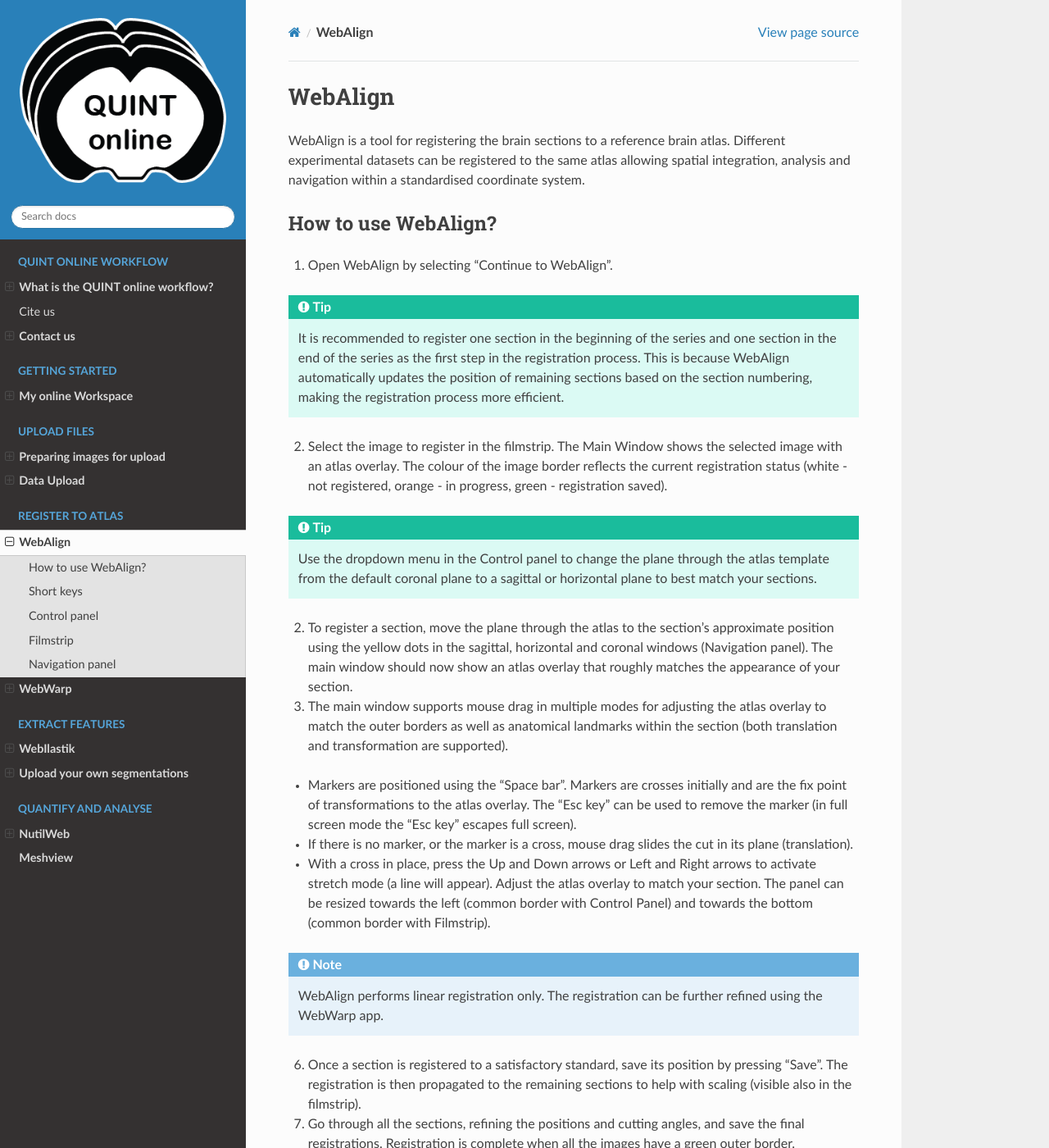
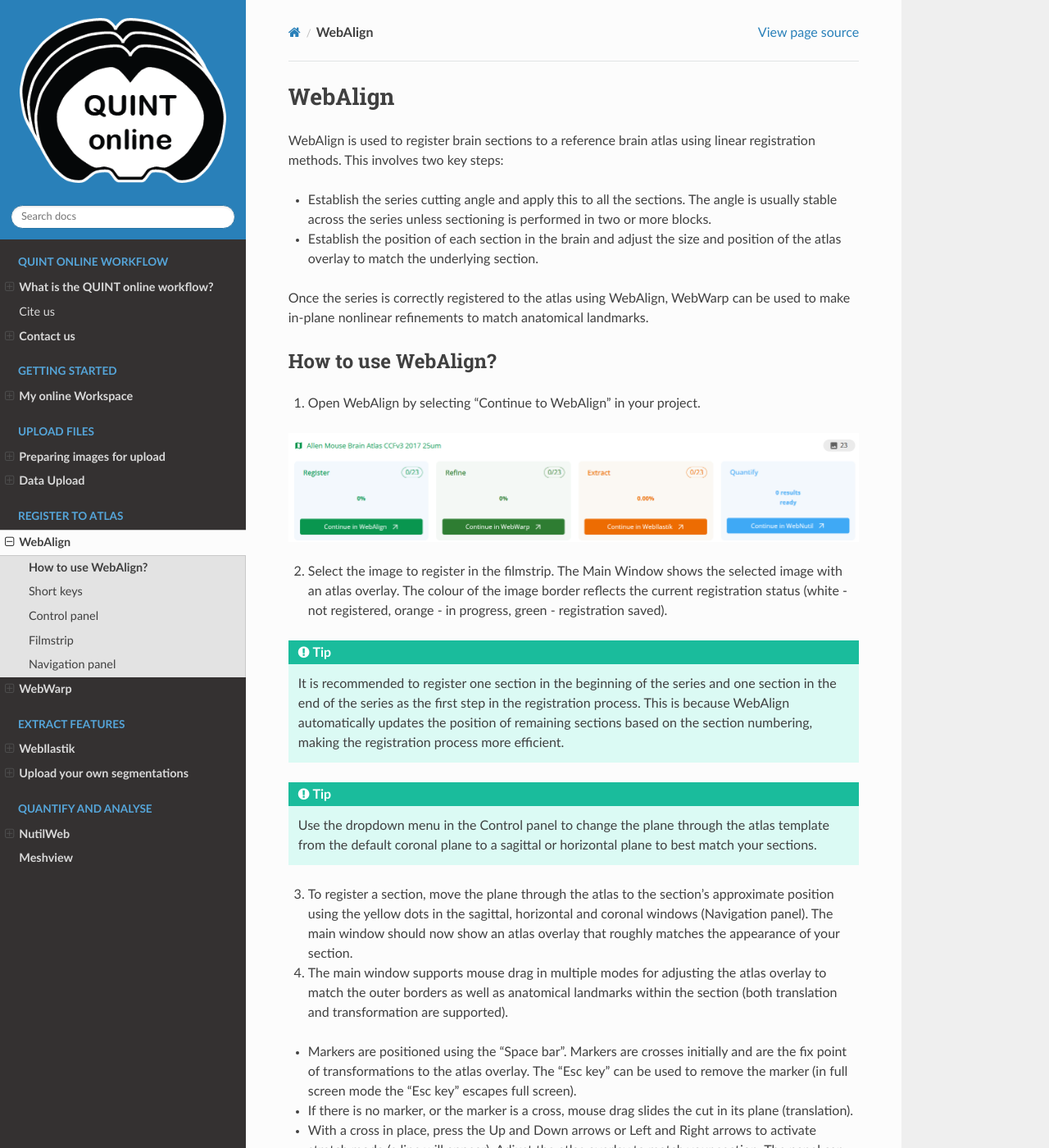
Before and after one commit to Neural-Systems-at-UIO/QUINT_webtools, a Sphinx documentation site: the page built from docs/WebAlign.rst, in a window 1280 px wide and 1400 px high. Shown: the whole window at 82% size. Built offline with Sphinx 7.4.7 and the Read the Docs theme 3.1.0, drawn with Linux system fonts in a browser that asks for light colours.

Commit message:
Update WebAlign

```diff
--- a/docs/QUINTintro_new.rst
+++ b/docs/QUINTintro_new.rst
@@ -1,7 +1,9 @@
 **What is the QUINT online workflow?**
 ======================================
 
-The QUINT online workflow supports the analysis of 2D rodent brain microscopy data, allowing brain-wide mapping and regional quantification using a reference brain atlas. The workflow is used to quantify cells and establish maps of cell distribution, receptor densities, connectivity patterns or pathological protein accumulation in the brain. It combines the use of a series of web-applications integrated in an online platform, accessible through EBRAINS.
+The QUINT online workflow supports the analysis of 2D rodent brain microscopy data, allowing brain-wide mapping and regional quantification using a reference brain atlas. The workflow is used to quantify cells and establish maps of cell distribution, receptor densities, connectivity patterns or pathological protein accumulation in the brain. Different experimental datasets can be registered to the same atlas allowing spatial integration, analysis and navigation within a standardised coordinate system.
+
+The QUINT online workflow combines the use of a series of web-applications integrated in an online platform, accessible through EBRAINS.
 
 .. image:: images/QUINT_withexample.png
 
--- a/docs/WebAlign.rst
+++ b/docs/WebAlign.rst
@@ -1,33 +1,38 @@
 **WebAlign**
 ============
 
-WebAlign is a tool for registering the brain sections to a reference brain atlas. Different experimental datasets can be registered to the same atlas allowing spatial integration, analysis and navigation within a standardised coordinate system.
+WebAlign is used to register brain sections to a reference brain atlas using linear registration methods. This involves two key steps:
 
-How to use WebAlign?
+* Establish the series cutting angle and apply this to all the sections. The angle is usually stable across the series unless sectioning is performed in two or more blocks.
+* Establish the position of each section in the brain and adjust the size and position of the atlas overlay to match the underlying section.
+
+Once the series is correctly registered to the atlas using WebAlign, WebWarp can be used to make in-plane nonlinear refinements to match anatomical landmarks.
+
+
+**How to use WebAlign?**
 ---------------------------------------------
 
-1. Open WebAlign by selecting "Continue to WebAlign".
+1. Open WebAlign by selecting "Continue to WebAlign" in your project.
+
+.. image:: images/navigate_to_apps.png
+
+2. Select the image to register in the filmstrip. The Main Window shows the selected image with an atlas overlay. The colour of the image border reflects the current registration status (white - not registered, orange - in progress, green - registration saved).
 
 .. tip::  It is recommended to register one section in the beginning of the series and one section in the end of the series as the first step in the registration process. This is because WebAlign automatically updates the position of remaining sections based on the section numbering, making the registration process more efficient.
 
-2. Select the image to register in the filmstrip. The Main Window shows the selected image with an atlas overlay. The colour of the image border reflects the current registration status (white - not registered, orange - in progress, green - registration saved).
-
 .. tip:: Use the dropdown menu in the Control panel to change the plane through the atlas template from the default coronal plane to a sagittal or horizontal plane to best match your sections.
 
-2. To register a section, move the plane through the atlas to the section's approximate position using the yellow dots in the sagittal, horizontal and coronal windows (Navigation panel). The main window should now show an atlas overlay that roughly matches the appearance of your section.
+3. To register a section, move the plane through the atlas to the section's approximate position using the yellow dots in the sagittal, horizontal and coronal windows (Navigation panel). The main window should now show an atlas overlay that roughly matches the appearance of your section.
 
-3.  The main window supports mouse drag in multiple modes for adjusting the atlas overlay to match the outer borders as well as anatomical landmarks within the section (both translation and transformation are supported).
+4.  The main window supports mouse drag in multiple modes for adjusting the atlas overlay to match the outer borders as well as anatomical landmarks within the section (both translation and transformation are supported).
 
 * Markers are positioned using the "Space bar". Markers are crosses initially and are the fix point of transformations to the atlas overlay. The "Esc key" can be used to remove the marker (in full screen mode the "Esc key" escapes full screen).
 * If there is no marker, or the marker is a cross, mouse drag slides the cut in its plane (translation).
 * With a cross in place, press the Up and Down arrows or Left and Right arrows to activate stretch mode (a line will appear). Adjust the atlas overlay to match your section. The panel can be resized towards the left (common border with Control Panel) and towards the bottom (common border with Filmstrip).
 
-.. note::
-  WebAlign performs linear registration only. The registration can be further refined using the WebWarp app.
+5. Once a section is registered to a satisfactory standard, save its position by pressing "Save". The registration is then propagated to the remaining sections to help with scaling (visible also in the filmstrip).
 
-6. Once a section is registered to a satisfactory standard, save its position by pressing "Save". The registration is then propagated to the remaining sections to help with scaling (visible also in the filmstrip).
-
-7. Go through all the sections, refining the positions and cutting angles, and save the final registrations. Registration is complete when all the images have a green outer border.
+6. Go through all the sections, refining the positions and cutting angles, and save the final registrations. Registration is complete when all the images have a green outer border.
 
 .. note::
   When jumping from one section to the other, wait a few seconds for the image to load.
```
Also changed, not shown: other parts of docs/WebAlign.rst (+1 -1 lines), docs/CreateBrain.rst (+6 -4 lines), docs/images/Navigate_to_apps.jpg (added), docs/images/navigate_to_apps.png (added).
